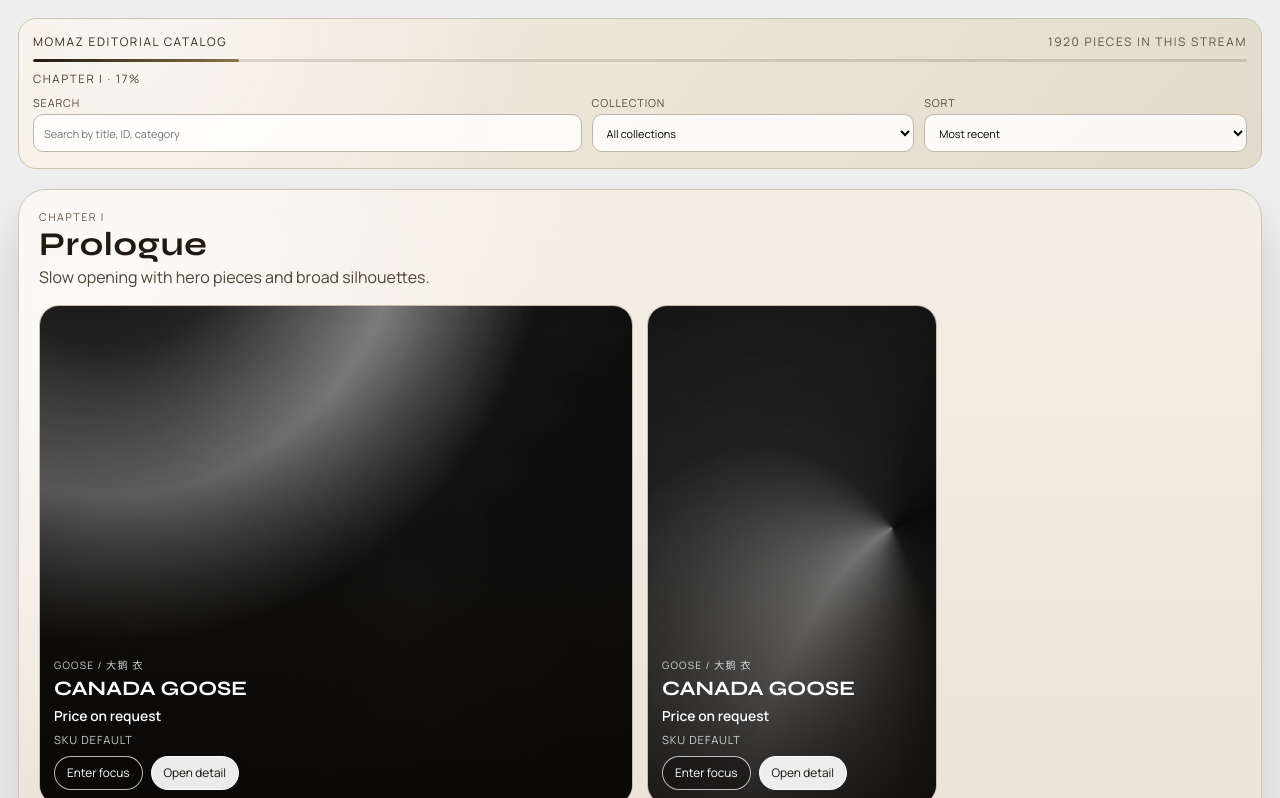
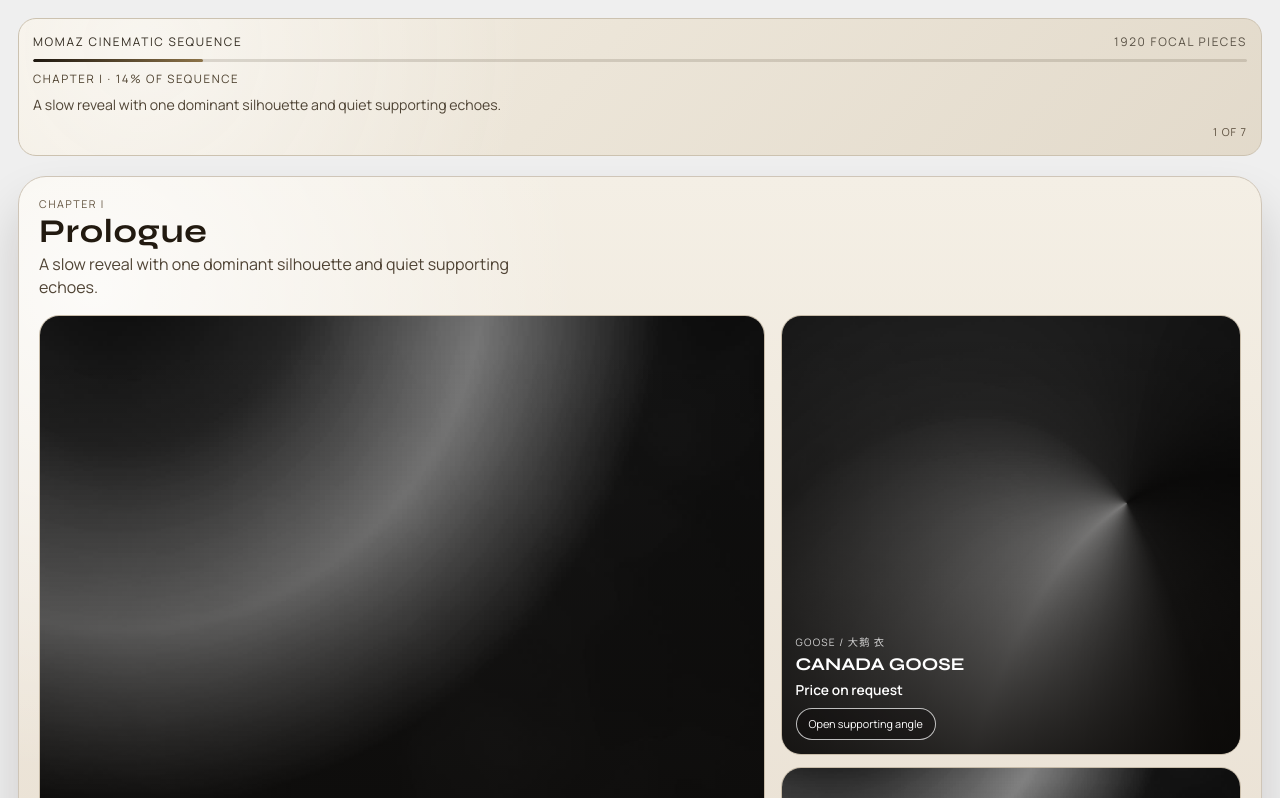
Before and after one commit to Ariitea/momaz-app, a React (Vite) app: page / in a window 1280 px wide. Shown: the part 802-1600 px from the top of the page. Built offline with nearby package versions, Linux system fonts and the light colour scheme.

Commit message:
MOM-191 remediate immersive catalog sequence
Co-Authored-By: Paperclip <noreply@paperclip.ing>

```diff
--- a/src/components/ProductCard.jsx
+++ b/src/components/ProductCard.jsx
@@ -1,4 +1,3 @@
-import { Link } from "react-router-dom";
 import { buildCatalogImageCandidates } from "../config/premiumAssets";
 import { optimizeCatalogImageUrl } from "../utils/imageUrl";
 import { getCategoryLabel, getDisplayTitle } from "../utils/copy";
@@ -22,13 +21,13 @@ function resolvePrimaryImage(product) {
     : "";
 }
 
-function ProductCard({ product, layout = "portrait", onFocus }) {
+function ProductCard({ product, layout = "portrait", emphasis = "supporting", onFocus }) {
   const title = getDisplayTitle(product?.title, { fallback: "Untitled", maxLength: 84 });
   const category = getCategoryLabel(product?.category);
   const image = resolvePrimaryImage(product);
 
   return (
-    <article className={`scene-tile scene-tile--${layout}`}>
+    <article className={`scene-tile scene-tile--${layout} scene-tile--${emphasis}`}>
       <div className="scene-tile__media">
         {image ? (
           <img src={image} alt={title} loading="lazy" decoding="async" />
@@ -41,12 +40,14 @@ function ProductCard({ product, layout = "portrait", onFocus }) {
         <p className="scene-tile__category">{category}</p>
         <h3>{title}</h3>
         <strong>{formatPrice(product)}</strong>
-        <p className="scene-tile__meta">{`SKU ${product?.sku || "N/A"}`}</p>
         <div className="scene-tile__actions">
-          <button type="button" onClick={() => onFocus(product)}>
-            Enter focus
+          <button
+            type="button"
+            onClick={() => onFocus(product)}
+            aria-label={`Open focus mode for ${title}`}
+          >
+            {emphasis === "focal" ? "Enter focal scene" : "Open supporting angle"}
           </button>
-          <Link to={`/product/${product.id}`}>Open detail</Link>
         </div>
       </div>
     </article>
--- a/src/components/ProductGrid.jsx
+++ b/src/components/ProductGrid.jsx
@@ -5,81 +5,65 @@ import ProductFocusOverlay from "./ProductFocusOverlay";
 import UtilityRail from "./UtilityRail";
 import { useCatalogProducts } from "../data/catalogClient";
 
-const SORT_OPTIONS = {
-  recent: "recent",
-  priceAsc: "price-asc",
-  priceDesc: "price-desc",
-};
-
 const CATALOG_SCROLL_KEY = "momaz.catalog.scroll";
 
 const SCENE_TEMPLATES = [
   {
     type: "prologue",
     heading: "Prologue",
-    line: "Slow opening with hero pieces and broad silhouettes.",
+    line: "A slow reveal with one dominant silhouette and quiet supporting echoes.",
     label: "Chapter I",
+    chunkSize: 3,
+    focalLayout: "hero",
+    supportLayouts: ["aside-tall", "aside-wide"],
   },
   {
     type: "contrast",
     heading: "Contrast Study",
-    line: "A denser cut with tighter rhythm and controlled tension.",
+    line: "A tighter passage where material and proportion sharpen the gaze.",
     label: "Chapter II",
+    chunkSize: 3,
+    focalLayout: "panorama",
+    supportLayouts: ["portrait", "portrait"],
   },
   {
     type: "cadence",
     heading: "Cadence",
-    line: "Settled pacing with focal products in a calm sequence.",
+    line: "A calmer tempo with breathing space around the core piece.",
     label: "Chapter III",
+    chunkSize: 3,
+    focalLayout: "landscape",
+    supportLayouts: ["portrait", "portrait"],
   },
   {
     type: "echo",
     heading: "Echo",
-    line: "Final chapter that lets the strongest pieces breathe.",
+    line: "Final movement where the strongest shape lingers in memory.",
     label: "Chapter IV",
+    chunkSize: 2,
+    focalLayout: "hero",
+    supportLayouts: ["aside-wide"],
   },
 ];
 
-function normalizePriceValue(rawPrice, emptyFallback) {
-  const value = Number.parseFloat(rawPrice);
-  return Number.isFinite(value) ? value : emptyFallback;
-}
-
-function sortProducts(products, sortBy) {
-  if (sortBy === SORT_OPTIONS.priceAsc) {
-    return [...products].sort(
-      (left, right) =>
-        normalizePriceValue(left.price_amount, Number.POSITIVE_INFINITY) -
-        normalizePriceValue(right.price_amount, Number.POSITIVE_INFINITY)
-    );
-  }
-
-  if (sortBy === SORT_OPTIONS.priceDesc) {
-    return [...products].sort(
-      (left, right) =>
-        normalizePriceValue(right.price_amount, Number.NEGATIVE_INFINITY) -
-        normalizePriceValue(left.price_amount, Number.NEGATIVE_INFINITY)
-    );
-  }
-
+function sortByStoryMomentum(products) {
   return [...products].sort(
-    (left, right) =>
-      (right.updated_at_unix_ms || 0) - (left.updated_at_unix_ms || 0)
+    (left, right) => (right.updated_at_unix_ms || 0) - (left.updated_at_unix_ms || 0)
   );
 }
 
 function buildScenes(products) {
-  const limit = products.slice(0, 24);
+  const limit = products.slice(0, 18);
   const scenes = [];
+  let cursor = 0;
+  let sceneIndex = 0;
 
-  for (let index = 0; index < limit.length; index += 4) {
-    const productsChunk = limit.slice(index, index + 4);
+  while (cursor < limit.length) {
+    const template = SCENE_TEMPLATES[sceneIndex % SCENE_TEMPLATES.length];
+    const productsChunk = limit.slice(cursor, cursor + template.chunkSize);
     if (productsChunk.length === 0) {
       break;
     }
-
-    const sceneIndex = Math.floor(index / 4);
-    const template = SCENE_TEMPLATES[sceneIndex % SCENE_TEMPLATES.length];
 
     scenes.push({
       id: `scene-${sceneIndex + 1}`,
@@ -87,8 +71,18 @@ function buildScenes(products) {
       heading: template.heading,
       line: template.line,
       label: template.label,
-      products: productsChunk,
+      focal: {
+        product: productsChunk[0],
+        layout: template.focalLayout,
+      },
+      supporting: productsChunk.slice(1, 3).map((product, productIndex) => ({
+        product,
+        layout: template.supportLayouts[productIndex] || "portrait",
+      })),
     });
+
+    cursor += productsChunk.length;
+    sceneIndex += 1;
   }
 
   return scenes;
@@ -96,9 +90,6 @@ function buildScenes(products) {
 
 function ProductGrid() {
   const { products, loading, error } = useCatalogProducts({ mode: "lite" });
-  const [category, setCategory] = useState("all");
-  const [sortBy, setSortBy] = useState(SORT_OPTIONS.recent);
-  const [query, setQuery] = useState("");
   const [focusedProduct, setFocusedProduct] = useState(null);
   const [isRailCollapsed, setIsRailCollapsed] = useState(false);
   const [activeSceneId, setActiveSceneId] = useState("");
@@ -113,7 +104,10 @@ function ProductGrid() {
       sessionStorage.removeItem(CATALOG_SCROLL_KEY);
     }
 
-    const onScroll = () => setIsRailCollapsed(window.scrollY > 220);
+    const onScroll = () => {
+      const collapsed = window.scrollY > 220;
+      setIsRailCollapsed(collapsed);
+    };
     onScroll();
     window.addEventListener("scroll", onScroll, { passive: true });
 
@@ -134,37 +128,8 @@ function ProductGrid() {
     };
   }, [focusedProduct]);
 
-  const categories = useMemo(() => {
-    const unique = new Set(products.map((item) => item.category).filter(Boolean));
-    return ["all", ...Array.from(unique).sort((a, b) => a.localeCompare(b))];
-  }, [products]);
-
-  const filteredProducts = useMemo(() => {
-    const normalizedQuery = query.trim().toLowerCase();
-    const categoryFiltered =
-      category === "all"
-        ? products
-        : products.filter((item) => (item.category || "") === category);
-
-    const queryFiltered = normalizedQuery
-      ? categoryFiltered.filter((product) => {
-          const title = (product.title || "").toLowerCase();
-          const categoryLabel = (product.category || "").toLowerCase();
-          const sku = (product.sku || "").toLowerCase();
-          const id = (product.id || "").toLowerCase();
-          return (
-            title.includes(normalizedQuery) ||
-            categoryLabel.includes(normalizedQuery) ||
-            sku.includes(normalizedQuery) ||
-            id.includes(normalizedQuery)
-          );
-        })
-      : categoryFiltered;
-
-    return sortProducts(queryFiltered, sortBy);
-  }, [products, category, sortBy, query]);
-
-  const scenes = useMemo(() => buildScenes(filteredProducts), [filteredProducts]);
+  const curatedProducts = useMemo(() => sortByStoryMomentum(products), [products]);
+  const scenes = useMemo(() => buildScenes(curatedProducts), [curatedProducts]);
 
   useEffect(() => {
     if (scenes.length === 0) {
@@ -225,17 +190,12 @@ function ProductGrid() {
       <HeroLanding />
 
       <UtilityRail
-        query={query}
-        onQueryChange={setQuery}
-        category={category}
-        onCategoryChange={setCategory}
-        categories={categories}
-        sortBy={sortBy}
-        onSortByChange={setSortBy}
-        itemCount={filteredProducts.length}
+        itemCount={curatedProducts.length}
         isCollapsed={isRailCollapsed}
         activeSceneLabel={scenes[effectiveActiveSceneIndex]?.label || ""}
+        activeSceneLine={scenes[effectiveActiveSceneIndex]?.line || ""}
         chapterProgress={chapterProgress}
+        sceneCount={scenes.length}
       />
 
       {loading && <p className="catalog-state">Loading curated products...</p>}
@@ -247,7 +207,7 @@ function ProductGrid() {
       )}
 
       {!loading && !error && scenes.length === 0 && (
-        <p className="catalog-state">No product matches these filters. Broaden your search.</p>
+        <p className="catalog-state">No product is available to compose the sequence right now.</p>
       )}
 
       {!loading && !error && scenes.length > 0 && (
@@ -269,20 +229,31 @@ function ProductGrid() {
                   <p className="editorial-scene__line">{scene.line}</p>
                 </header>
                 <div className="editorial-scene__rail">
-                  {scene.products.map((product, productIndex) => (
-                    <ProductCard
-                      key={product.id}
-                      product={product}
-                      layout={
-                        productIndex === 0
-                          ? "hero"
-                          : sceneIndex % 2 === 0 && productIndex === 2
-                            ? "landscape"
-                            : "portrait"
-                      }
-                      onFocus={openFocusMode}
-                    />
-                  ))}
+                  <ProductCard
+                    key={scene.focal.product.id}
+                    product={scene.focal.product}
+                    layout={scene.focal.layout}
+                    emphasis="focal"
+                    onFocus={openFocusMode}
+                  />
+
+                  <div className="editorial-scene__support">
+                    {scene.supporting.map((sceneProduct) => (
+                      <ProductCard
+                        key={sceneProduct.product.id}
+                        product={sceneProduct.product}
+                        layout={sceneProduct.layout}
+                        emphasis="supporting"
+                        onFocus={openFocusMode}
+                      />
+                    ))}
+                  </div>
+
+                  {scene.supporting.length === 0 ? (
+                    <aside className="editorial-scene__support-note">
+                      <p>This chapter holds the focal piece in isolation to preserve visual dominance.</p>
+                    </aside>
+                  ) : null}
                 </div>
               </article>
             );
--- a/src/components/UtilityRail.jsx
+++ b/src/components/UtilityRail.jsx
@@ -1,24 +1,17 @@
-import { getCategoryLabel } from "../utils/copy";
-
 function UtilityRail({
-  query,
-  onQueryChange,
-  category,
-  onCategoryChange,
-  categories,
-  sortBy,
-  onSortByChange,
   itemCount,
   isCollapsed,
   activeSceneLabel,
+  activeSceneLine,
   chapterProgress,
+  sceneCount,
 }) {
   return (
     <header className={`utility-rail ${isCollapsed ? "is-collapsed" : ""}`}>
       <div className="utility-rail__meta">
-        <p className="utility-rail__brand">Momaz Editorial Catalog</p>
+        <p className="utility-rail__brand">Momaz Cinematic Sequence</p>
         <p className="utility-rail__count" role="status">
-          {`${itemCount} pieces in this stream`}
+          {`${itemCount} focal pieces`}
         </p>
       </div>
 
@@ -26,40 +19,16 @@ function UtilityRail({
         <div style={{ width: `${chapterProgress}%` }} />
       </div>
       <p className="utility-rail__chapter" role="status">
-        {activeSceneLabel ? `${activeSceneLabel} · ${chapterProgress}%` : "Curating stream"}
+        {activeSceneLabel
+          ? `${activeSceneLabel} · ${chapterProgress}% of sequence`
+          : "Curating sequence"}
       </p>
-
-      <div className="utility-rail__controls">
-        <label>
-          Search
-          <input
-            type="search"
-            value={query}
-            placeholder="Search by title, ID, category"
-            onChange={(event) => onQueryChange(event.target.value)}
-          />
-        </label>
-
-        <label>
-          Collection
-          <select value={category} onChange={(event) => onCategoryChange(event.target.value)}>
-            {categories.map((item) => (
-              <option key={item} value={item}>
-                {item === "all" ? "All collections" : getCategoryLabel(item)}
-              </option>
-            ))}
-          </select>
-        </label>
-
-        <label>
-          Sort
-          <select value={sortBy} onChange={(event) => onSortByChange(event.target.value)}>
-            <option value="recent">Most recent</option>
-            <option value="price-asc">Price low to high</option>
-            <option value="price-desc">Price high to low</option>
-          </select>
-        </label>
-      </div>
+      <p className="utility-rail__line">
+        {activeSceneLine || "Each chapter is composed around a single dominant piece."}
+      </p>
+      <p className="utility-rail__position" role="status">
+        {`${Math.max(1, Math.round((chapterProgress / 100) * Math.max(1, sceneCount)))} of ${Math.max(1, sceneCount)}`}
+      </p>
     </header>
   );
 }
--- a/src/index.css
+++ b/src/index.css
@@ -847,11 +847,15 @@ body.product-immersive-active .shortlist-panel {
 .shortlist-panel__item button:focus-visible,
 .shortlist-panel__cta:focus-visible,
 .hero-landing__scroll:focus-visible,
+.utility-rail__toggle:focus-visible,
+.utility-rail__controls input:focus-visible,
+.utility-rail__controls select:focus-visible,
 .catalog-sidebar button:focus-visible,
 .catalog-toolbar__search:focus-visible,
 .catalog-toolbar select:focus-visible,
 .catalog-toolbar__reset:focus-visible,
 .editorial-card:focus-visible,
+.scene-tile__actions button:focus-visible,
 .product-stage__right button:focus-visible,
 .product-stage__right a:focus-visible,
 .product-back:focus-visible {
@@ -1036,29 +1040,24 @@ body.product-immersive-active .shortlist-panel {
   color: #4d402e;
 }
 
-.utility-rail__controls {
-  display: grid;
-  grid-template-columns: 1.7fr 1fr 1fr;
-  gap: 10px;
+.utility-rail__line,
+.utility-rail__position {
+  margin: 0;
+  color: #4f4435;
 }
 
-.utility-rail__controls label {
-  display: grid;
-  gap: 4px;
-  font-size: 0.68rem;
-  text-transform: uppercase;
-  letter-spacing: 0.08em;
-  color: #53493a;
+.utility-rail__line {
+  font-size: 0.88rem;
+  line-height: 1.42;
+  max-width: 68ch;
 }
 
-.utility-rail__controls input,
-.utility-rail__controls select {
-  font: inherit;
-  border: 1px solid #beb6a8;
-  border-radius: 10px;
-  height: 38px;
-  padding: 0 10px;
-  background: rgb(255 255 255 / 82%);
+.utility-rail__position {
+  justify-self: end;
+  font-size: 0.68rem;
+  letter-spacing: 0.1em;
+  text-transform: uppercase;
+  color: #5e5140;
 }
 
 .editorial-stream {
@@ -1120,8 +1119,30 @@ body.product-immersive-active .shortlist-panel {
 
 .editorial-scene__rail {
   display: grid;
-  grid-template-columns: repeat(12, minmax(0, 1fr));
-  gap: 14px;
+  grid-template-columns: minmax(0, 1.45fr) minmax(0, 0.92fr);
+  gap: 16px;
+}
+
+.editorial-scene__support {
+  display: grid;
+  gap: 12px;
+  align-content: start;
+}
+
+.editorial-scene__support-note {
+  margin: 0;
+  border: 1px solid #cabca8;
+  border-radius: 16px;
+  background: rgb(255 255 255 / 62%);
+  padding: 14px;
+  align-self: end;
+}
+
+.editorial-scene__support-note p {
+  margin: 0;
+  font-size: 0.84rem;
+  line-height: 1.45;
+  color: #4f4334;
 }
 
 .scene-tile {
@@ -1131,24 +1152,48 @@ body.product-immersive-active .shortlist-panel {
   overflow: hidden;
   min-height: clamp(220px, 42vw, 380px);
   background: #f3ede2;
-  grid-column: span 3;
+  grid-column: auto;
   transition: transform 500ms cubic-bezier(0.22, 1, 0.36, 1),
     box-shadow 500ms cubic-bezier(0.22, 1, 0.36, 1);
 }
 
 .scene-tile--hero {
-  grid-column: span 6;
   min-height: clamp(280px, 50vw, 500px);
 }
 
 .scene-tile--landscape {
-  grid-column: span 6;
+  min-height: clamp(280px, 46vw, 460px);
+}
+
+.scene-tile--panorama {
+  min-height: clamp(300px, 56vw, 560px);
+}
+
+.scene-tile--aside-tall {
+  min-height: clamp(260px, 48vw, 440px);
+}
+
+.scene-tile--aside-wide {
+  min-height: clamp(220px, 34vw, 320px);
+}
+
+.scene-tile--focal {
+  min-height: clamp(340px, 60vw, 620px);
+}
+
+.scene-tile--supporting .scene-tile__content h3 {
+  font-size: clamp(0.96rem, 1.4vw, 1.3rem);
+}
+
+.scene-tile--supporting .scene-tile__actions button {
+  min-height: 32px;
+  font-size: 0.68rem;
 }
 
 .scene-tile:hover,
 .scene-tile:focus-within {
-  transform: translateY(-6px);
-  box-shadow: 0 18px 36px rgb(18 13 8 / 26%);
+  transform: translateY(-4px);
+  box-shadow: 0 14px 28px rgb(18 13 8 / 24%);
 }
 
 .scene-tile__media,
@@ -1200,7 +1245,7 @@ body.product-immersive-active .shortlist-panel {
 
 .scene-tile__content h3 {
   font-family: "Syne", sans-serif;
-  font-size: clamp(1rem, 1.6vw, 1.7rem);
+  font-size: clamp(1.1rem, 2vw, 2rem);
   line-height: 0.96;
 }
 
@@ -1226,7 +1271,7 @@ body.product-immersive-active .shortlist-panel {
 .scene-tile__actions a {
   border: 1px solid rgb(255 255 255 / 72%);
   border-radius: 999px;
-  min-height: 34px;
+  min-height: 36px;
   padding: 0 12px;
   display: inline-flex;
   align-items: center;
@@ -1236,12 +1281,6 @@ body.product-immersive-active .shortlist-panel {
   background: rgb(12 10 8 / 38%);
   color: #fff;
   cursor: pointer;
-}
-
-.scene-tile__actions a {
-  background: rgb(255 255 255 / 92%);
-  color: #14100a;
-  border-color: rgb(255 255 255 / 92%);
 }
 
 .focus-overlay {
@@ -1380,14 +1419,8 @@ body.product-immersive-active .shortlist-panel {
 }
 
 @media (max-width: 1120px) {
-  .utility-rail__controls {
+  .editorial-scene__rail {
     grid-template-columns: 1fr;
-  }
-
-  .scene-tile,
-  .scene-tile--hero,
-  .scene-tile--landscape {
-    grid-column: span 6;
   }
 
   .focus-overlay {
@@ -1419,8 +1452,11 @@ body.product-immersive-active .shortlist-panel {
 
   .scene-tile,
   .scene-tile--hero,
-  .scene-tile--landscape {
-    grid-column: span 12;
+  .scene-tile--landscape,
+  .scene-tile--panorama,
+  .scene-tile--aside-tall,
+  .scene-tile--aside-wide {
+    min-height: clamp(250px, 64vw, 480px);
   }
 
   .focus-overlay {
```
Also changed, not shown: public/data/products-lite.json, 2 other files (tests, documents, lock files or other folders).
